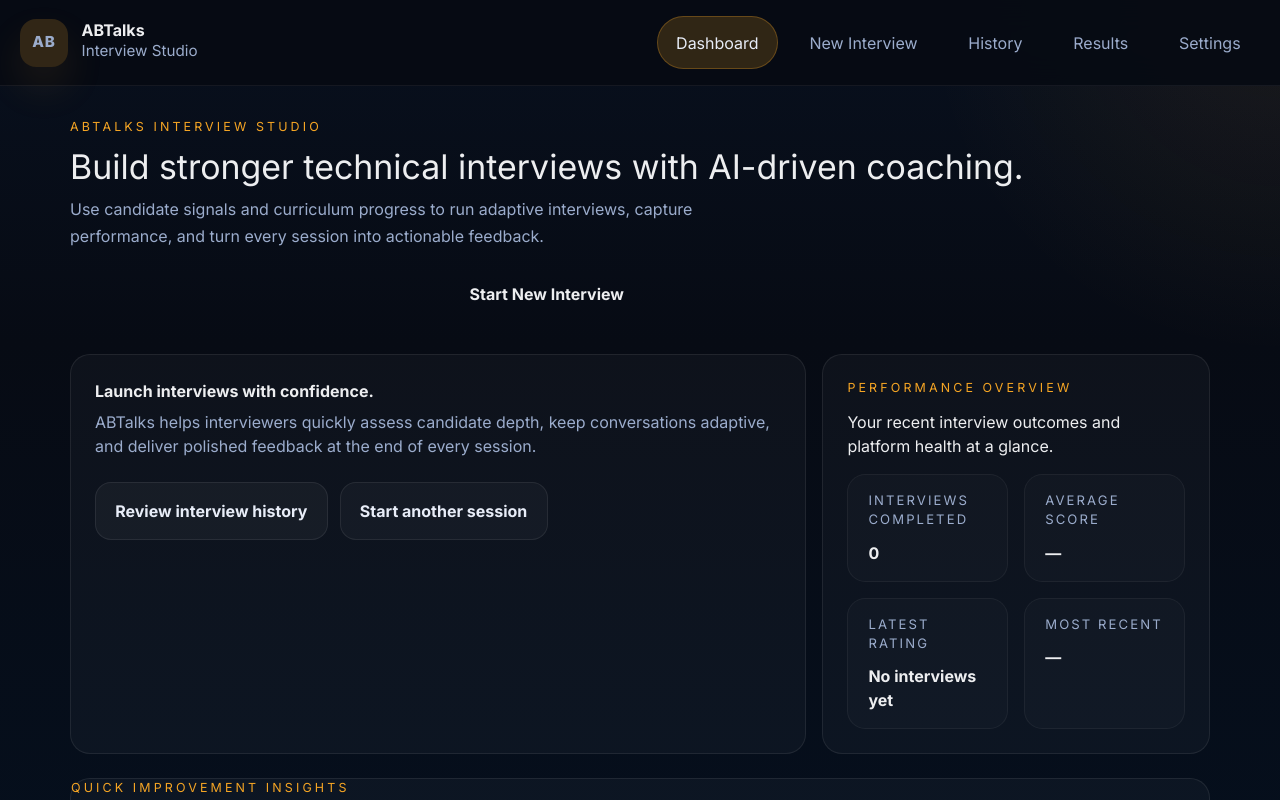
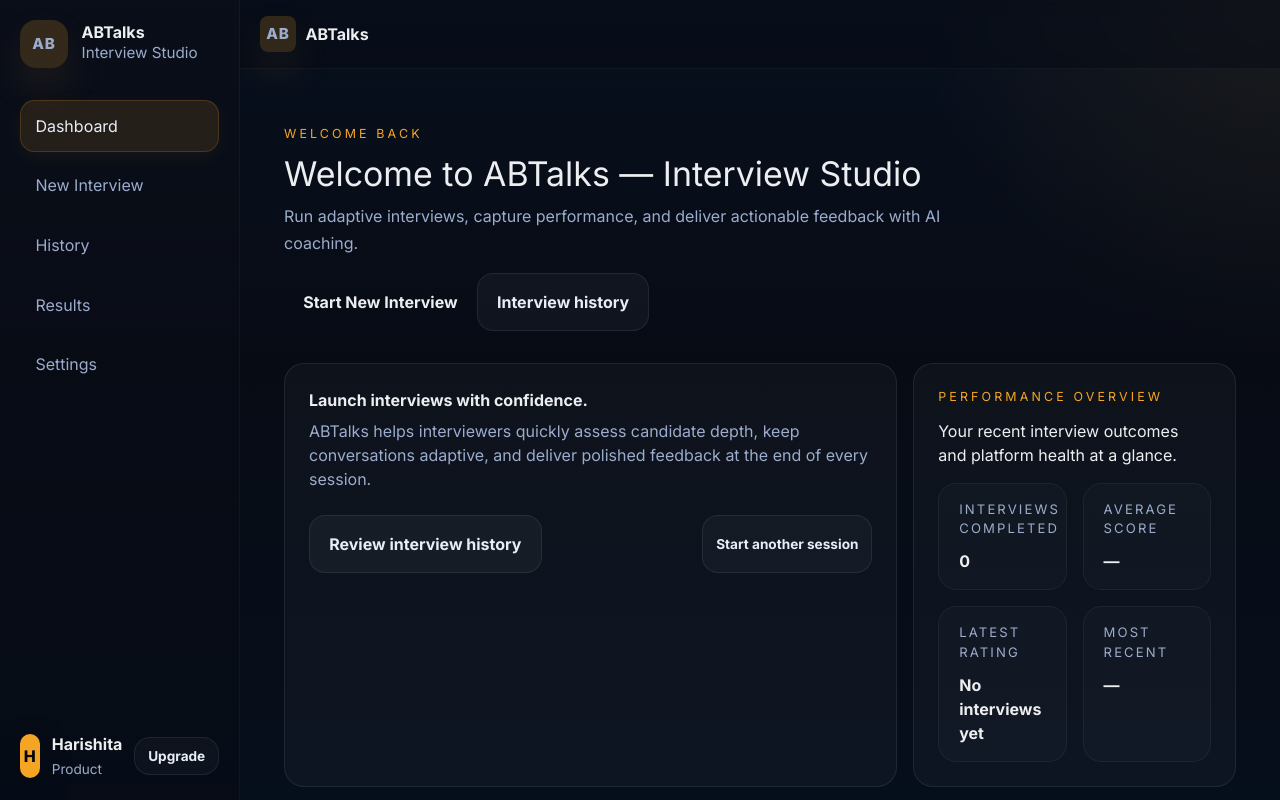
Before and after one commit to hrishitashenvi144/abtalks_interviewer, a React (Vite) app in the folder frontend/: page / in a window 1280 px wide. Shown: the top 800 px of the page. Built offline with nearby package versions, Linux system fonts and the light colour scheme; no server answers.

Commit message:
chore: frontend enhancement

```diff
--- a/frontend/src/App.tsx
+++ b/frontend/src/App.tsx
@@ -207,30 +207,62 @@ export default function App() {
 
   return (
     <div className="app-shell">
-      <header className="app-header">
-        <div className="brand" onClick={handleShowDashboard}>
+      <aside className="app-sidebar">
+        <div className="sidebar-top" onClick={handleShowDashboard}>
+          <div className="brand">
             <span className="brand-mark">AB</span>
             <div>
               <strong>ABTalks</strong>
               <span>Interview Studio</span>
             </div>
           </div>
-        <nav className="app-nav">
+        </div>
+
+        <nav className="sidebar-nav">
           {navItems.map((item) => (
             <button
               key={item.id}
               className={`nav-link ${screen === item.id ? "nav-link--active" : ""}`}
               onClick={() => setScreen(item.id)}
+              aria-current={screen === item.id ? "page" : undefined}
             >
               {item.label}
             </button>
           ))}
         </nav>
+
+        <div className="sidebar-footer">
+          <div className="profile">
+            <div className="avatar">H</div>
+            <div className="profile-meta">
+              <strong>Harishita</strong>
+              <span className="profile-role">Product</span>
+            </div>
+            <button className="button button--ghost">Upgrade</button>
+          </div>
+        </div>
+      </aside>
+
+      <div className="app-main">
+        <header className="app-topbar">
+          <div className="topbar-left">
+            <div className="brand compact" onClick={handleShowDashboard}>
+              <span className="brand-mark">AB</span>
+              <div>
+                <strong>ABTalks</strong>
+              </div>
+            </div>
+          </div>
+          <div className="topbar-right">
+            {/* future: search / notifications */}
+          </div>
         </header>
+
         <main className="app-content">
           {startError && <div className="toast toast--error">{startError}</div>}
           {renderContent()}
         </main>
       </div>
+    </div>
   );
 }
--- a/frontend/src/components/CandidateSelect.tsx
+++ b/frontend/src/components/CandidateSelect.tsx
@@ -44,7 +44,13 @@ export default function CandidateSelect({ onSelect }: Props) {
           </div>
         </header>
 
-        {loading && <div className="status-message">Loading roster…</div>}
+        {loading && (
+          <div className="empty-panel empty-loading">
+            <p className="loading-title">Loading candidates…</p>
+            <p className="loading-copy">Fetching the latest cohort roster. This may take a moment.</p>
+          </div>
+        )}
+
         {error && <div className="toast toast--error">{error}</div>}
 
         {!loading && !error && (
--- a/frontend/src/components/Dashboard.tsx
+++ b/frontend/src/components/Dashboard.tsx
@@ -27,17 +27,16 @@ export default function Dashboard({ history, onStartInterview, onOpenHistory }:
   return (
     <div className="page dashboard-page">
       <div className="page-inner">
-        <header className="page-header">
+        <header className="page-header page-header--lead">
           <div>
-            <p className="eyebrow">ABTalks Interview Studio</p>
-            <h1>Build stronger technical interviews with AI-driven coaching.</h1>
-            <p className="subheading">
-              Use candidate signals and curriculum progress to run adaptive interviews, capture performance, and turn every session into actionable feedback.
-            </p>
+            <p className="eyebrow">Welcome back</p>
+            <h1>Welcome to ABTalks — Interview Studio</h1>
+            <p className="subheading">Run adaptive interviews, capture performance, and deliver actionable feedback with AI coaching.</p>
           </div>
-          <button className="button button--primary" onClick={onStartInterview}>
-            Start New Interview
-          </button>
+          <div className="header-actions">
+            <button className="button button--primary button--cta" onClick={onStartInterview}>Start New Interview</button>
+            <button className="button button--secondary" onClick={onOpenHistory}>Interview history</button>
+          </div>
         </header>
 
         <section className="dashboard-grid">
--- a/frontend/src/components/History.tsx
+++ b/frontend/src/components/History.tsx
@@ -25,8 +25,11 @@ export default function History({ history, onViewResult, onStartInterview }: Pro
 
         {history.length === 0 ? (
           <div className="empty-panel">
-            <p>No interview sessions are available yet.</p>
-            <p>Complete your first interview and it will appear here with score, summary, and feedback.</p>
+            <p className="loading-title">No interviews yet</p>
+            <p className="loading-copy">Your interview history will appear here after you complete sessions. Start a new interview to get started.</p>
+            <div style={{ marginTop: '1rem' }}>
+              <button className="button button--primary" onClick={onStartInterview}>Start your first interview</button>
+            </div>
           </div>
         ) : (
           <div className="history-grid">
--- a/frontend/src/index.css
+++ b/frontend/src/index.css
@@ -586,23 +586,108 @@ h1 {
 .app-shell {
   min-height: 100vh;
   display: flex;
-  flex-direction: column;
+  flex-direction: row;
   background: radial-gradient(circle at top right, rgba(245, 165, 36, 0.08), transparent 22%),
     linear-gradient(180deg, #08101e 0%, #070b14 35%, #05101f 100%);
 }
 
-.app-header {
+/* Sidebar */
+.app-sidebar {
+  width: 240px;
+  min-width: 200px;
+  display: flex;
+  flex-direction: column;
+  gap: 1rem;
+  padding: 1.25rem;
+  border-right: 1px solid rgba(255,255,255,0.04);
+  background: linear-gradient(180deg, rgba(10,14,24,0.7), rgba(7,11,20,0.6));
+  position: sticky;
+  top: 0;
+  height: 100vh;
+  z-index: 30;
+}
+
+.sidebar-top .brand { cursor: pointer; }
+
+.sidebar-nav {
+  display: flex;
+  flex-direction: column;
+  gap: 0.5rem;
+  margin-top: 1rem;
+}
+
+.sidebar-nav .nav-link {
+  display: inline-flex;
+  align-items: center;
+  gap: 0.75rem;
+  justify-content: flex-start;
+  width: 100%;
+  padding: 0.8rem 0.9rem;
+  border-radius: 0.9rem;
+  background: transparent;
+  color: var(--muted);
+  border: 1px solid transparent;
+  transition: all 180ms ease;
+  text-align: left;
+}
+
+.sidebar-nav .nav-link:hover { transform: translateY(-2px); color: var(--text); background: rgba(255,255,255,0.02); border-color: rgba(255,255,255,0.04); }
+
+.sidebar-nav .nav-link--active { color: var(--text); background: rgba(245,165,36,0.12); border-color: rgba(245,165,36,0.18); box-shadow: 0 6px 20px rgba(245,165,36,0.06); }
+
+.sidebar-footer { margin-top: auto; }
+
+.profile { display:flex; align-items:center; gap:0.75rem; }
+
+.avatar { width:44px; height:44px; border-radius:10px; display:inline-flex; align-items:center; justify-content:center; background:var(--accent); color:#08070b; font-weight:800; box-shadow: 0 10px 30px rgba(0,0,0,0.35); }
+
+.profile-meta strong { display:block; }
+.profile-role { font-size:0.85rem; color:var(--muted); }
+
+.button.button--ghost { padding: 0.5rem 0.8rem; font-size:0.85rem; margin-left:auto; }
+
+/* Main column */
+.app-main { flex: 1; display: flex; flex-direction: column; min-height: 100vh; }
+
+.app-topbar {
   display: flex;
   align-items: center;
   justify-content: space-between;
   padding: 1rem 1.25rem;
-  border-bottom: 1px solid rgba(255, 255, 255, 0.06);
-  background: rgba(7, 11, 20, 0.95);
-  backdrop-filter: blur(16px);
+  border-bottom: 1px solid rgba(255,255,255,0.04);
+  background: rgba(7,11,20,0.5);
   position: sticky;
   top: 0;
   z-index: 20;
+  backdrop-filter: blur(8px);
 }
+
+.app-content { padding: 1.5rem; flex: 1; }
+
+/* Compact brand variant used in topbar */
+.brand.compact { gap:0.6rem; }
+.brand.compact .brand-mark { width:36px; height:36px; border-radius:8px; }
+
+/* Responsive: collapse sidebar on small screens */
+@media (max-width: 768px) {
+  .app-shell { flex-direction: column; }
+  .app-sidebar { width: 100%; height: auto; position: relative; display: none; }
+  .app-main { width: 100%; }
+  .app-topbar { position: sticky; }
+  .page { padding: 1rem; }
+}
+
+/* subtle elevation and transition improvements */
+.button { transition: transform 180ms ease, box-shadow 180ms ease; }
+.button:hover { transform: translateY(-2px); }
+
+.card-hover { transition: transform 160ms ease, box-shadow 200ms ease; }
+.card-hover:hover { transform: translateY(-6px); box-shadow: var(--shadow); }
+
+/* enhanced empty/loading states */
+.empty-panel.empty-loading { display:flex; flex-direction:column; gap:0.5rem; align-items:flex-start; padding:1.25rem; opacity:0.95; }
+.loading-title { font-weight:700; font-size:1rem; }
+.loading-copy { color:var(--muted); font-size:0.95rem; }
 
 .brand {
   display: inline-flex;
```
Lines whose indentation alone changed are shown as unchanged.
